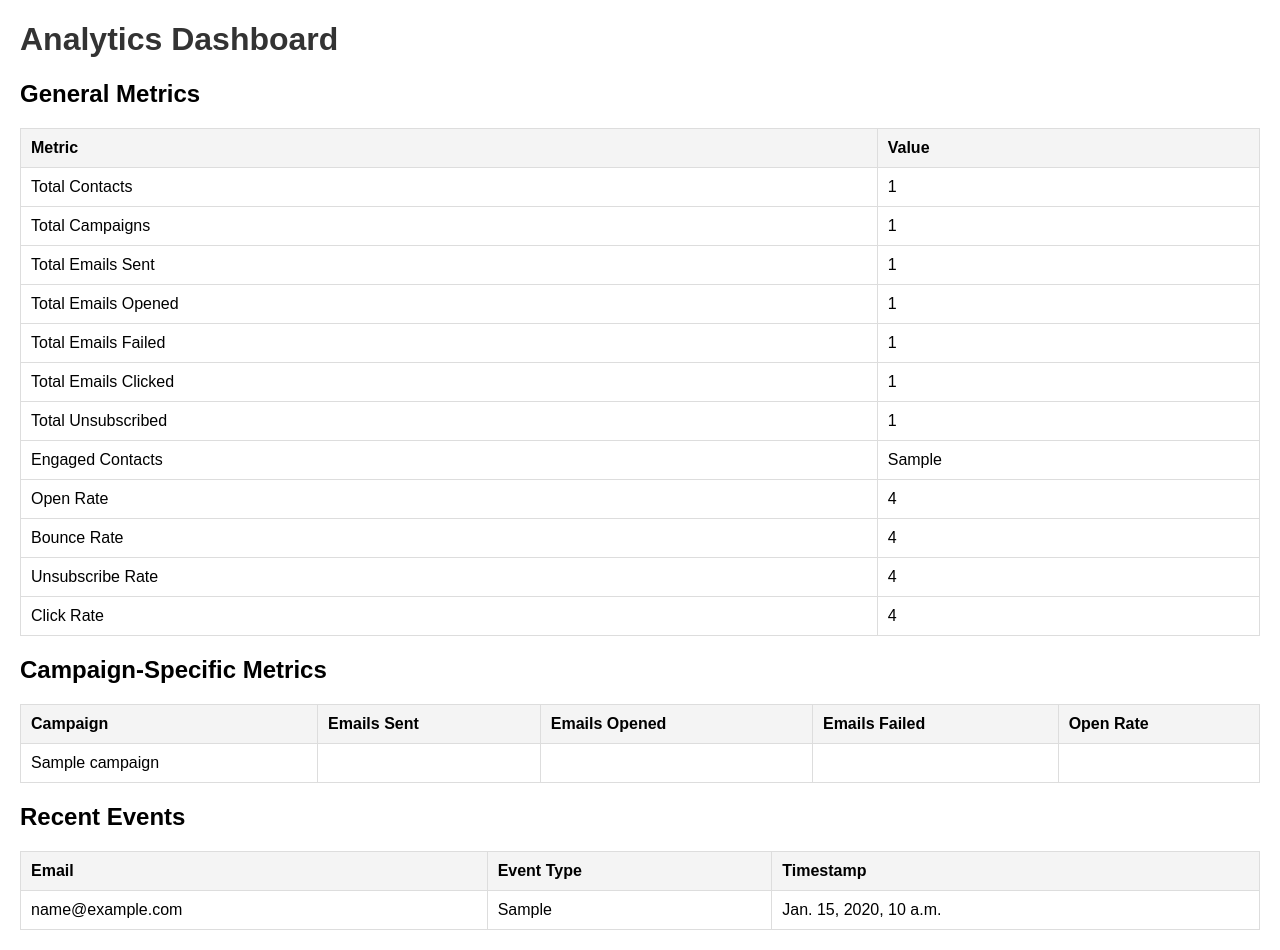
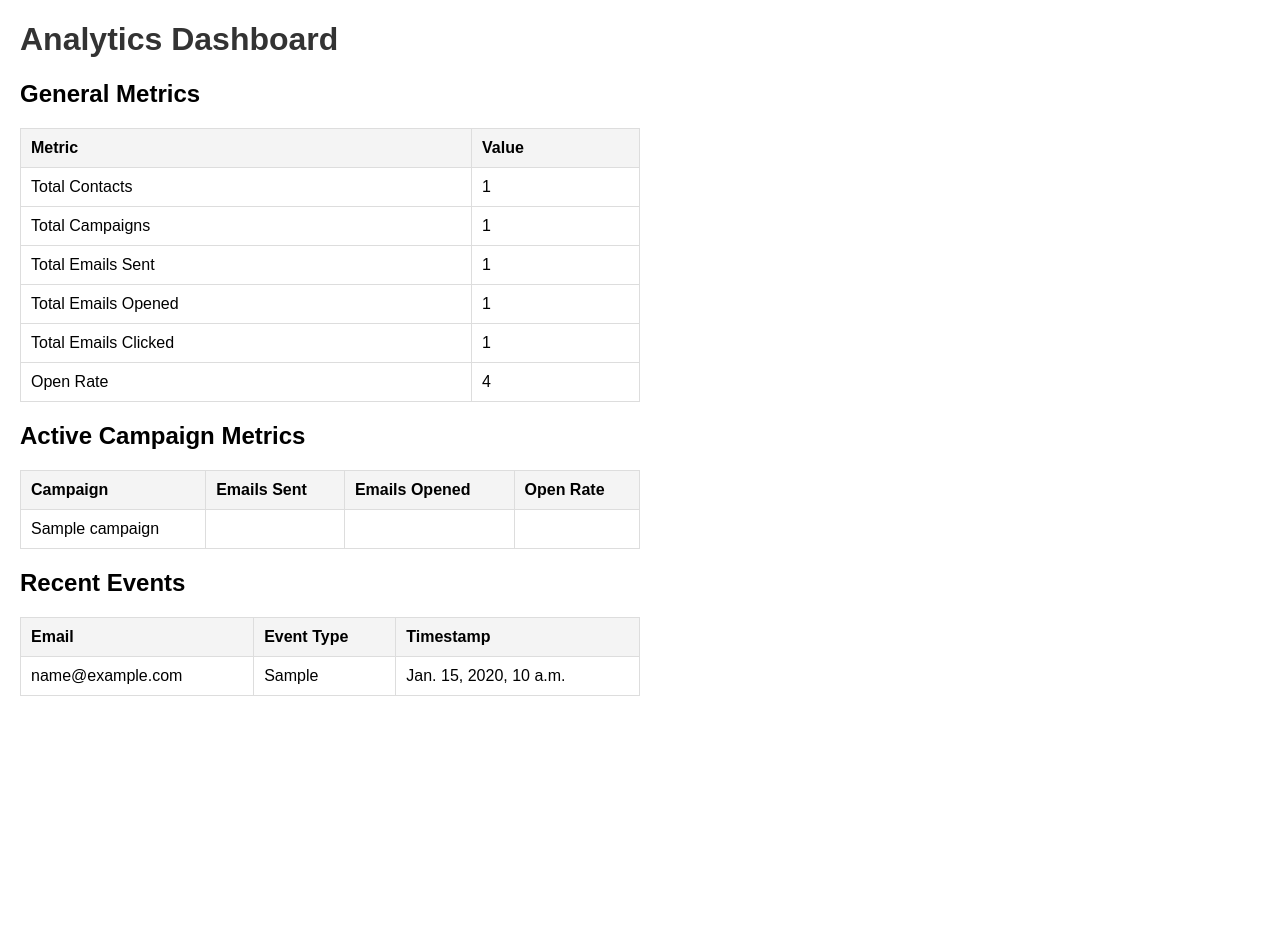
Before and after one commit to kareemadebisi112/marketing, a Django app: template marketing/templates/analytics.html in a window 1280 px wide. After the commit the page ends 696 px from the top, so only its background shows below. Run offline with Django 5.2, Linux system fonts and the light colour scheme; tables that the repository leaves empty hold one stand-in row (values such as "Sample post"); the template is opened without the code that fills it: values that come from a table or form of the project are taken from there, most other values are stand-ins (such as "Sample title", 1, 10 or a date in 2020).

Commit message:
Update analytics

```diff
--- a/marketing/templates/analytics.html
+++ b/marketing/templates/analytics.html
@@ -13,7 +13,7 @@
             color: #333;
         }
         table {
-            width: 100%;
+            width: 50%;
             border-collapse: collapse;
             margin: 20px 0;
         }
@@ -38,23 +38,23 @@
         <tr><td>Total Campaigns</td><td>{{ total_campaigns }}</td></tr>
         <tr><td>Total Emails Sent</td><td>{{ total_emails_sent }}</td></tr>
         <tr><td>Total Emails Opened</td><td>{{ total_emails_opened }}</td></tr>
-        <tr><td>Total Emails Failed</td><td>{{ total_emails_failed }}</td></tr>
+        <!-- <tr><td>Total Emails Failed</td><td>{{ total_emails_failed }}</td></tr> -->
         <tr><td>Total Emails Clicked</td><td>{{ total_emails_clicked }}</td></tr>
-        <tr><td>Total Unsubscribed</td><td>{{ total_unsubscribed }}</td></tr>
-        <tr><td>Engaged Contacts</td><td>{{ engaged_contacts }}</td></tr>
+        <!-- <tr><td>Total Unsubscribed</td><td>{{ total_unsubscribed }}</td></tr> -->
+        <!-- <tr><td>Engaged Contacts</td><td>{{ engaged_contacts }}</td></tr> -->
         <tr><td>Open Rate</td><td>{{ open_rate }}</td></tr>
-        <tr><td>Bounce Rate</td><td>{{ bounce_rate }}</td></tr>
+        <!-- <tr><td>Bounce Rate</td><td>{{ bounce_rate }}</td></tr>
         <tr><td>Unsubscribe Rate</td><td>{{ unsubscribe_rate }}</td></tr>
-        <tr><td>Click Rate</td><td>{{ click_rate }}</td></tr>
+        <tr><td>Click Rate</td><td>{{ click_rate }}</td></tr> -->
     </table>
 
-    <h2>Campaign-Specific Metrics</h2>
+    <h2>Active Campaign Metrics</h2>
     <table>
         <tr>
             <th>Campaign</th>
             <th>Emails Sent</th>
             <th>Emails Opened</th>
-            <th>Emails Failed</th>
+            <!-- <th>Emails Failed</th> -->
             <th>Open Rate</th>
         </tr>
         {% for campaign in campaign_analytics %}
@@ -62,7 +62,7 @@
             <td>{{ campaign.name }}</td>
             <td>{{ campaign.emails_sent }}</td>
             <td>{{ campaign.emails_opened }}</td>
-            <td>{{ campaign.emails_failed }}</td>
+            <!-- <td>{{ campaign.emails_failed }}</td> -->
             <td>{{ campaign.open_rate }}</td>
         </tr>
         {% endfor %}
--- a/marketing/views.py
+++ b/marketing/views.py
@@ -134,7 +134,7 @@
     unsubscribe_rate = (total_unsubscribed / total_contacts * 100) if total_contacts > 0 else 0
     click_rate = (total_emails_clicked / total_emails_sent * 100) if total_emails_sent > 0 else 0
 
-    campaign_analytics = Campaign.objects.annotate(
+    campaign_analytics = Campaign.objects.filter(active=True).annotate(
         emails_sent=Count('emails', filter=Q(emails__status='sent')),
         emails_opened=Count('emails', filter=Q(emails__opened=True)),
         emails_failed=Count('emails', filter=Q(emails__status='failed')),
```
